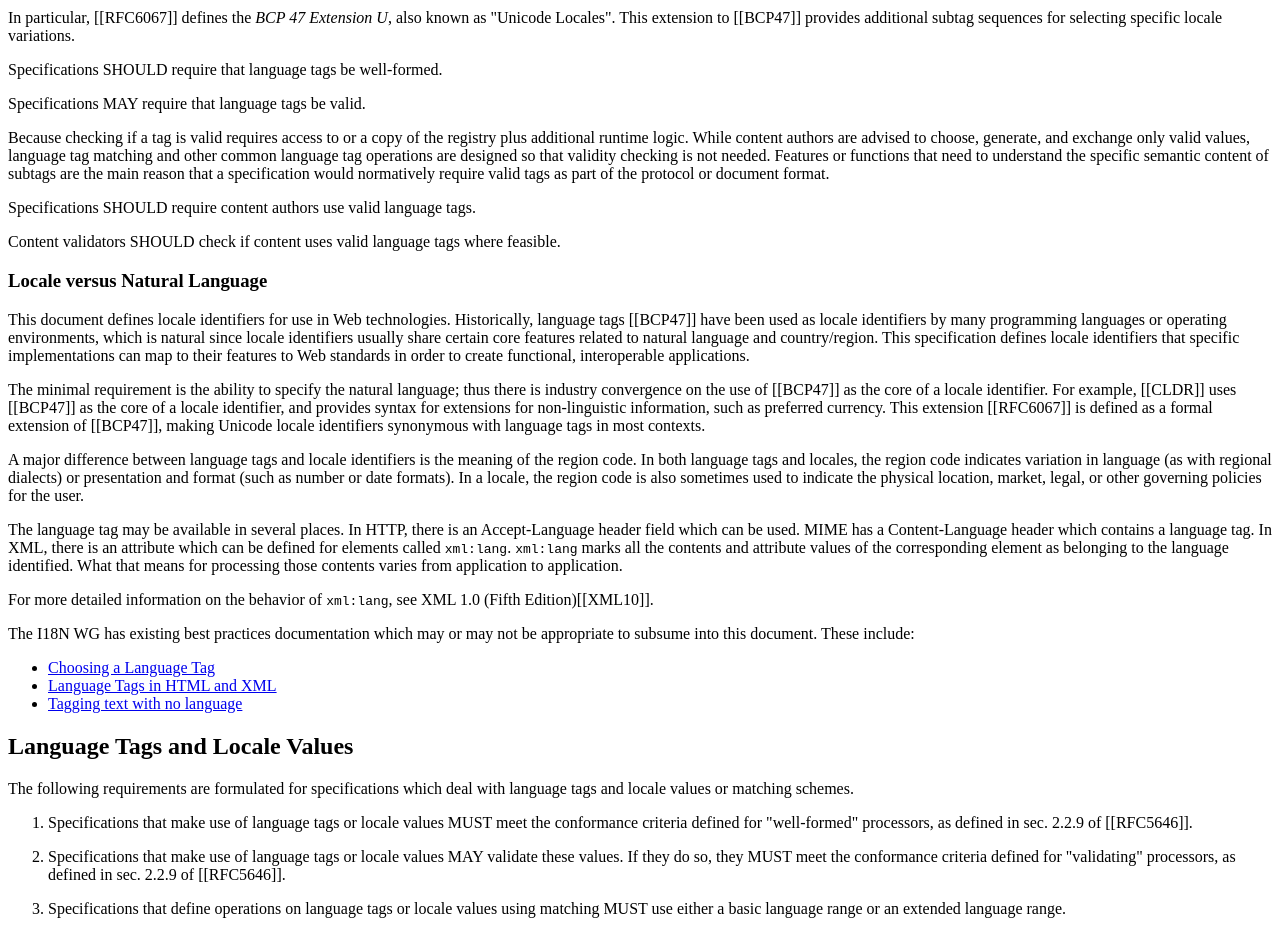
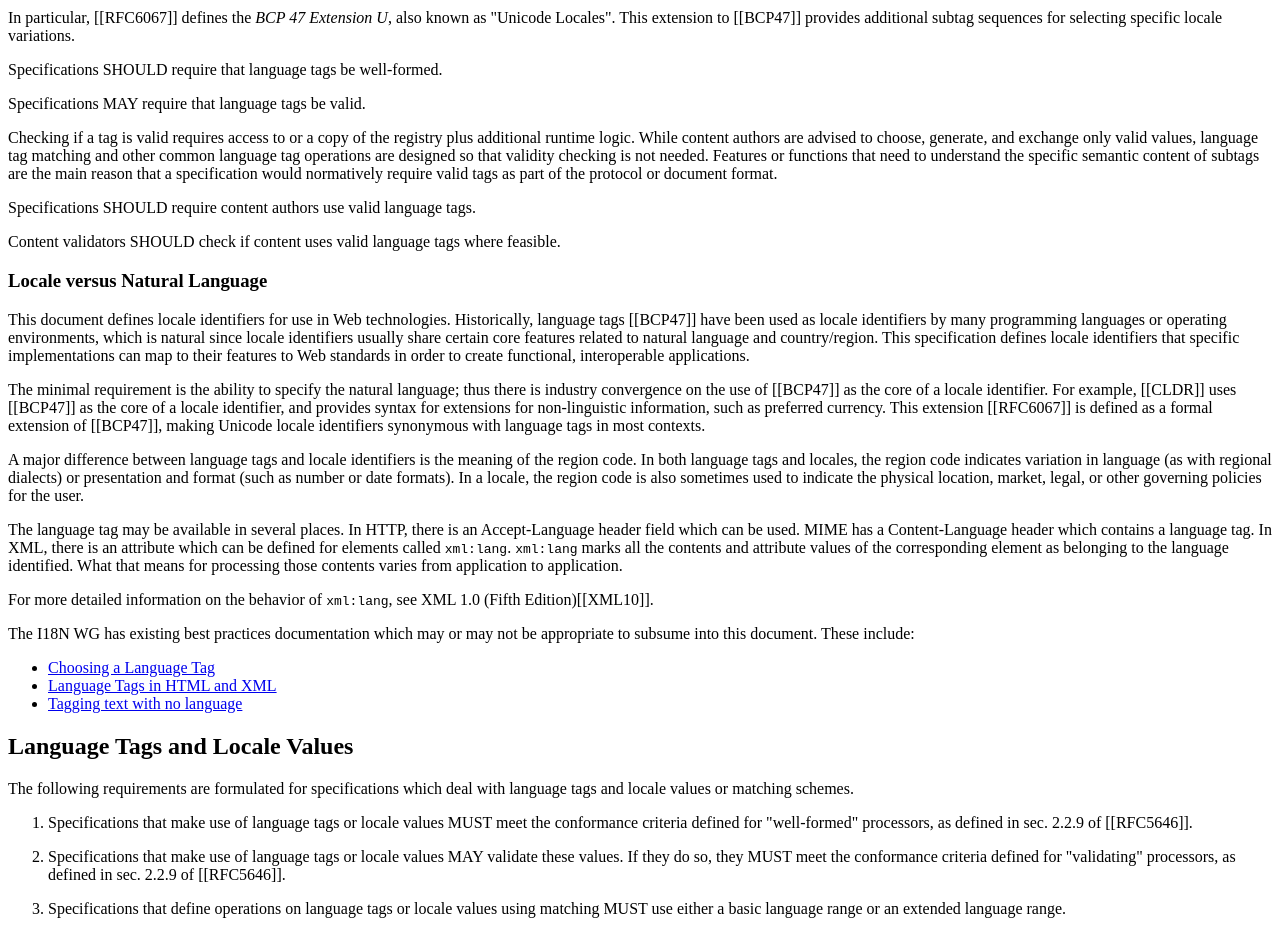
Before and after one commit to w3c/ltli, a plain HTML site: page index.html in a window 1280 px wide. Shown: the part 3160-4086 px from the top of the page. Drawn offline with Linux system fonts and the light colour scheme.

Commit message:
Fixed one editorial inconsistency ("Because...")

```diff
--- a/index.html
+++ b/index.html
@@ -326,7 +326,7 @@ localBiblio:  {
         <p class="advisement">Specifications SHOULD require that language tags be <a>well-formed</a>.</p>
         <p class="advisement">Specifications MAY require that language tags be <a>valid</a>.</p>
 
-        <p>Because checking if a tag is <a>valid</a> requires access to or a copy of the registry plus additional runtime logic. While content authors are advised to choose, generate, and exchange only valid values, language tag matching and other common language tag operations are designed so that validity checking is not needed. Features or functions that need to understand the specific semantic content of subtags are the main reason that a specification would normatively require <a>valid</a> tags as part of the protocol or document format.</p>
+        <p>Checking if a tag is <a>valid</a> requires access to or a copy of the registry plus additional runtime logic. While content authors are advised to choose, generate, and exchange only valid values, language tag matching and other common language tag operations are designed so that validity checking is not needed. Features or functions that need to understand the specific semantic content of subtags are the main reason that a specification would normatively require <a>valid</a> tags as part of the protocol or document format.</p>
 
         <p class="advisement">Specifications SHOULD require content authors use <a>valid</a> language tags.</p>
         <p class="advisement">Content validators SHOULD check if content uses <a>valid</a> language tags where feasible.</p>
```
